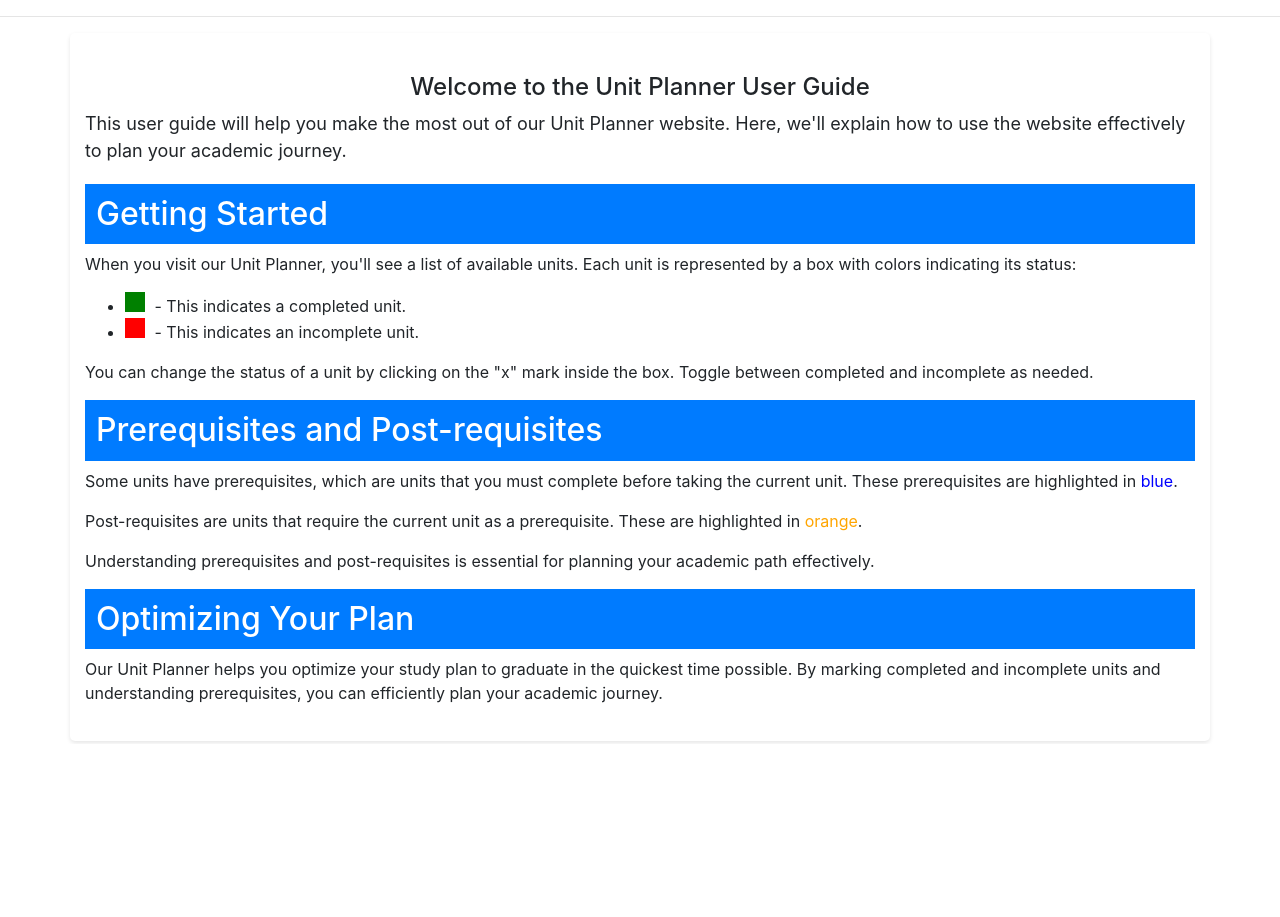
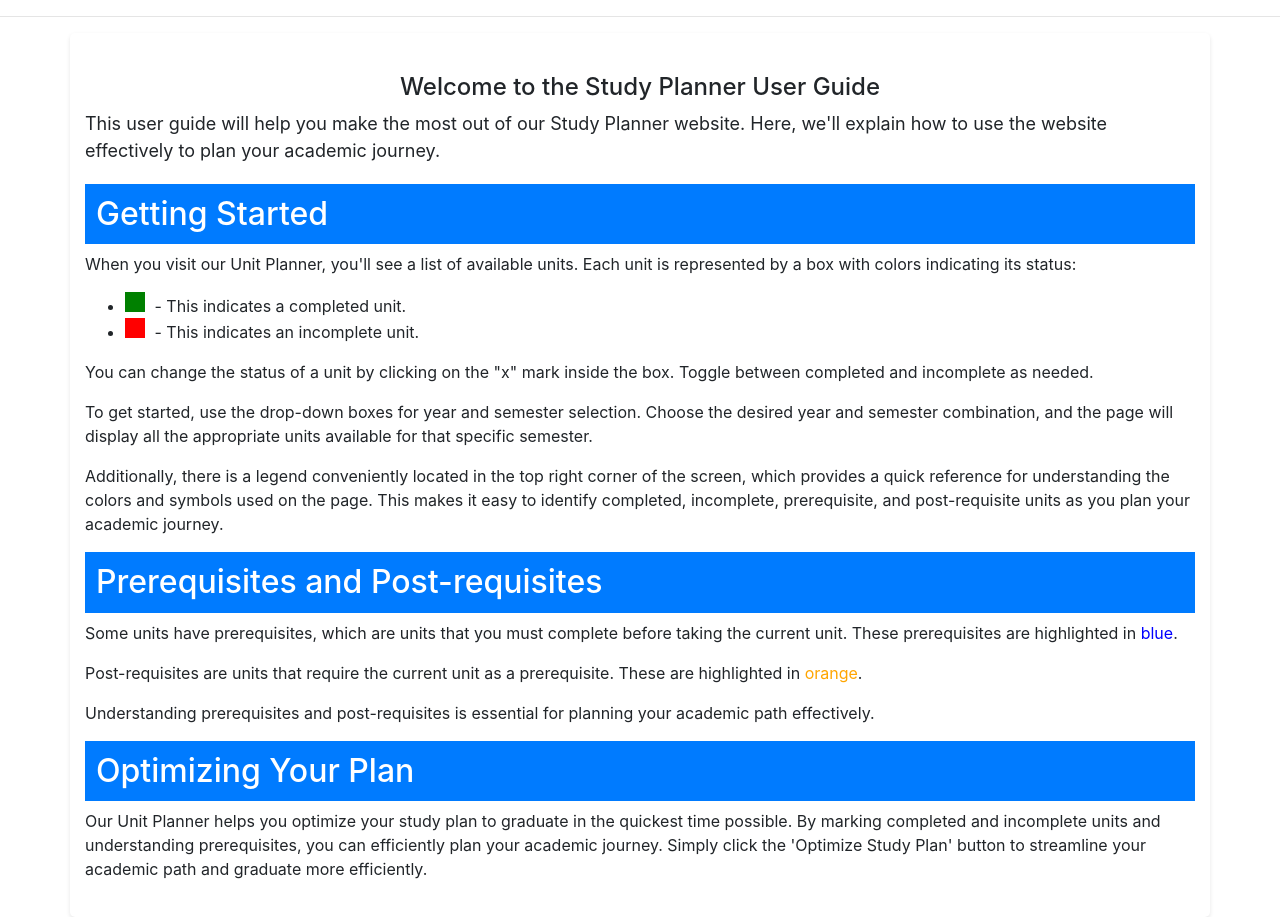
Before and after one commit to Hunkhill1/CITS3200_team_14, a Flask app: page / in a window 1280 px wide. Shown: the part 56-973 px from the top of the page. Before the commit the page ends 799 px from the top, so only its background shows below. Run offline with Flask 3, Linux system fonts and the light colour scheme; data comes from the database, SQL or seed files in the repository; some libraries are stand-ins or nearby versions.

Commit message:
added more text explaining the website on the user home page

```diff
--- a/app/templates/index.html
+++ b/app/templates/index.html
@@ -6,9 +6,9 @@ User Guide - UWA
 
 {% block content %}
 <div class="container">
-    <h1 class="welcome-heading">Welcome to the Unit Planner User Guide</h1>
+    <h1 class="welcome-heading">Welcome to the Study Planner User Guide</h1>
 
-    <p class="welcome-text">This user guide will help you make the most out of our Unit Planner website. Here, we'll explain how to use the website effectively to plan your academic journey.</p>
+    <p class="welcome-text">This user guide will help you make the most out of our Study Planner website. Here, we'll explain how to use the website effectively to plan your academic journey.</p>
 
     <h2 class="section-heading">Getting Started</h2>
     <p>When you visit our Unit Planner, you'll see a list of available units. Each unit is represented by a box with colors indicating its status:</p>
@@ -18,6 +18,9 @@ User Guide - UWA
     </ul>
 
     <p>You can change the status of a unit by clicking on the "x" mark inside the box. Toggle between completed and incomplete as needed.</p>
+    <p>To get started, use the drop-down boxes for year and semester selection. Choose the desired year and semester combination, and the page will display all the appropriate units available for that specific semester. </p>
+    <p>Additionally, there is a legend conveniently located in the top right corner of the screen, which provides a quick reference for understanding the colors and symbols used on the page. This makes it easy to identify completed, incomplete, prerequisite, and post-requisite units as you plan your academic journey.</p>
+
 
     <h2 class="section-heading">Prerequisites and Post-requisites</h2>
     <p>Some units have prerequisites, which are units that you must complete before taking the current unit. These prerequisites are highlighted in <span class="highlight-blue">blue</span>.</p>
@@ -26,8 +29,10 @@ User Guide - UWA
     <p>Understanding prerequisites and post-requisites is essential for planning your academic path effectively.</p>
 
     <h2 class="section-heading">Optimizing Your Plan</h2>
-    <p>Our Unit Planner helps you optimize your study plan to graduate in the quickest time possible. By marking completed and incomplete units and understanding prerequisites, you can efficiently plan your academic journey.</p>
+    <p>Our Unit Planner helps you optimize your study plan to graduate in the quickest time possible. By marking completed and incomplete units and understanding prerequisites, you can efficiently plan your academic journey. Simply click the 'Optimize Study Plan' button to streamline your academic path and graduate more efficiently.</p>
 
+    <!-- <h2 class="section-heading">Optimizing Your Plan</h2> -->
+    <!-- <p></p> -->
     <!-- Add any additional content, explanations, or screenshots as needed -->
 
 </div>
```
